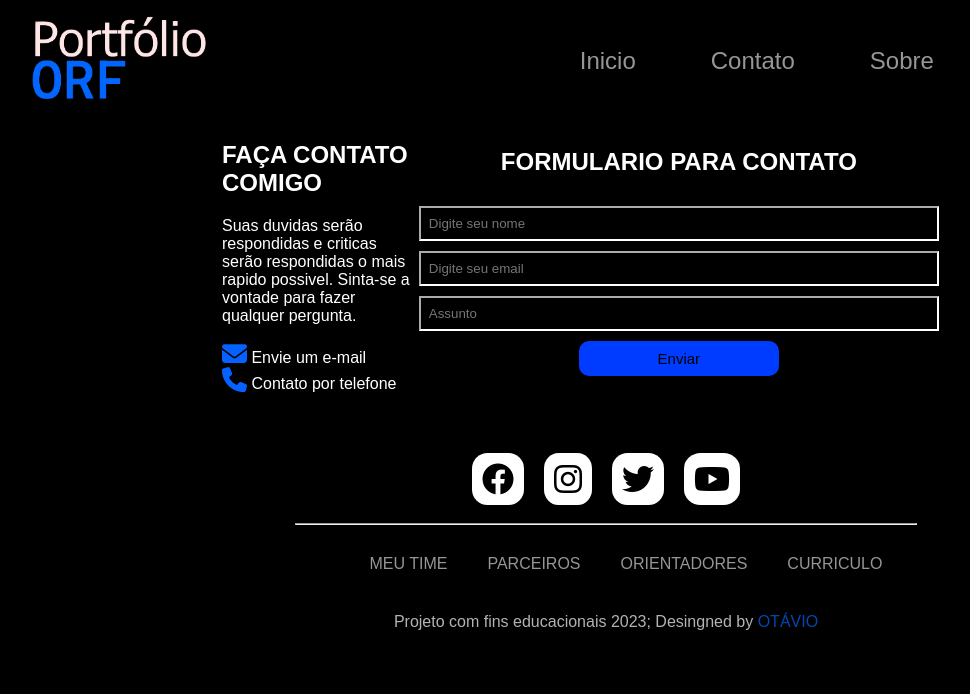
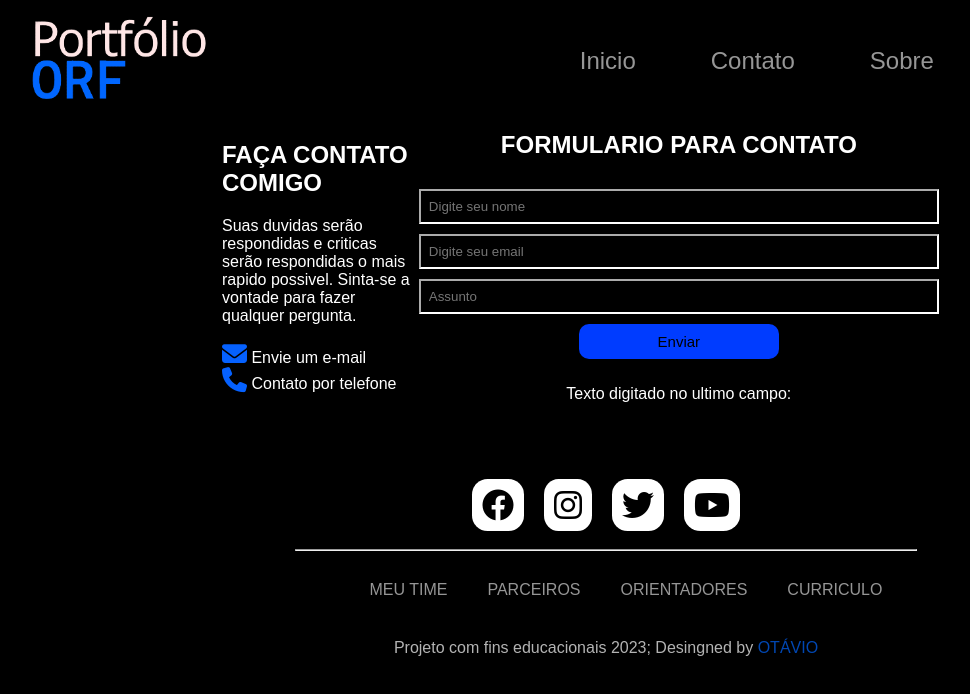
Before and after one commit to OtavioRF/Portfolio, a React (Vite) app: page /contato in a window 1280 px wide. Shown: the top 694 px of the page, without its empty margins (34-1004 px from the left). Built offline with nearby package versions, Linux system fonts and the light colour scheme.

Commit message:
Navegação e pagina de contato

```diff
--- a/src/componentes/contato/Contato.css
+++ b/src/componentes/contato/Contato.css
@@ -70,3 +70,7 @@ button:hover{
 .form h2{
     color: white;
 }
+
+.form p{
+    color: white;
+}
--- a/src/componentes/contato/Contato.tsx
+++ b/src/componentes/contato/Contato.tsx
@@ -2,7 +2,9 @@ import './Contato.css'
   import React, { useState } from "react";
   export default function Contato() {
     const [texto, setTexto] = useState("");
+
     function change_txt(e: React.ChangeEvent<HTMLInputElement>) {
+
       setTexto(e.target.value);
     }
     return (
@@ -26,14 +28,14 @@ export default function Contato() {
           <h2>FORMULARIO PARA CONTATO</h2>
 
 
-        <input type='text' name='name' placeholder='Digite seu nome'onChange={change_txt}></input>
+          <input type='text' name='name' placeholder='Digite seu nome' onChange={change_txt}></input>
 
-        <input type='email' name='email' placeholder='Digite seu email' onChange={change_txt}></input>
+          <input type='email' name='email' placeholder='Digite seu email'onChange={change_txt}></input>
 
           <input type='text' name='message' placeholder='Assunto'onChange={change_txt}></input>
 
           <button type='submit'>Enviar</button>
-
+          <p>Texto digitado no ultimo campo: {texto}</p>
       </div>
 
     </div>
```
Lines whose indentation alone changed are shown as unchanged.
